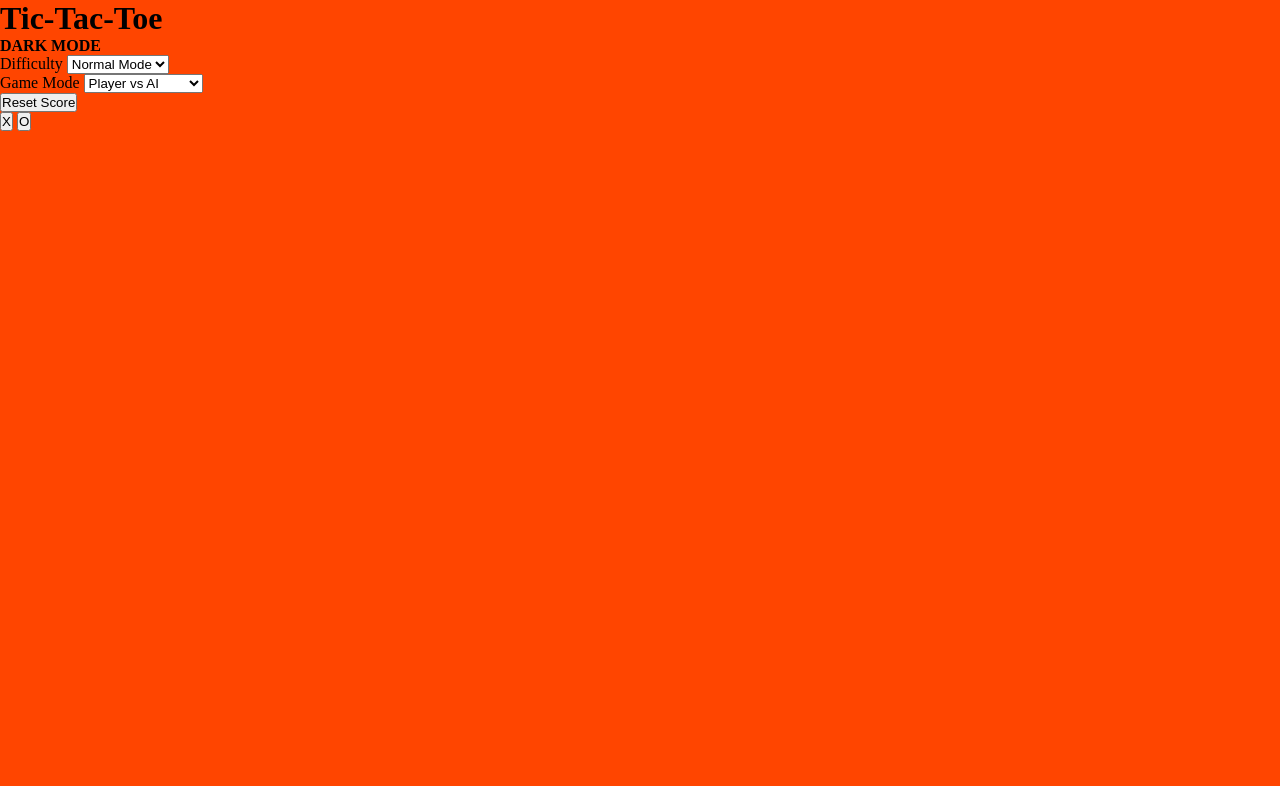
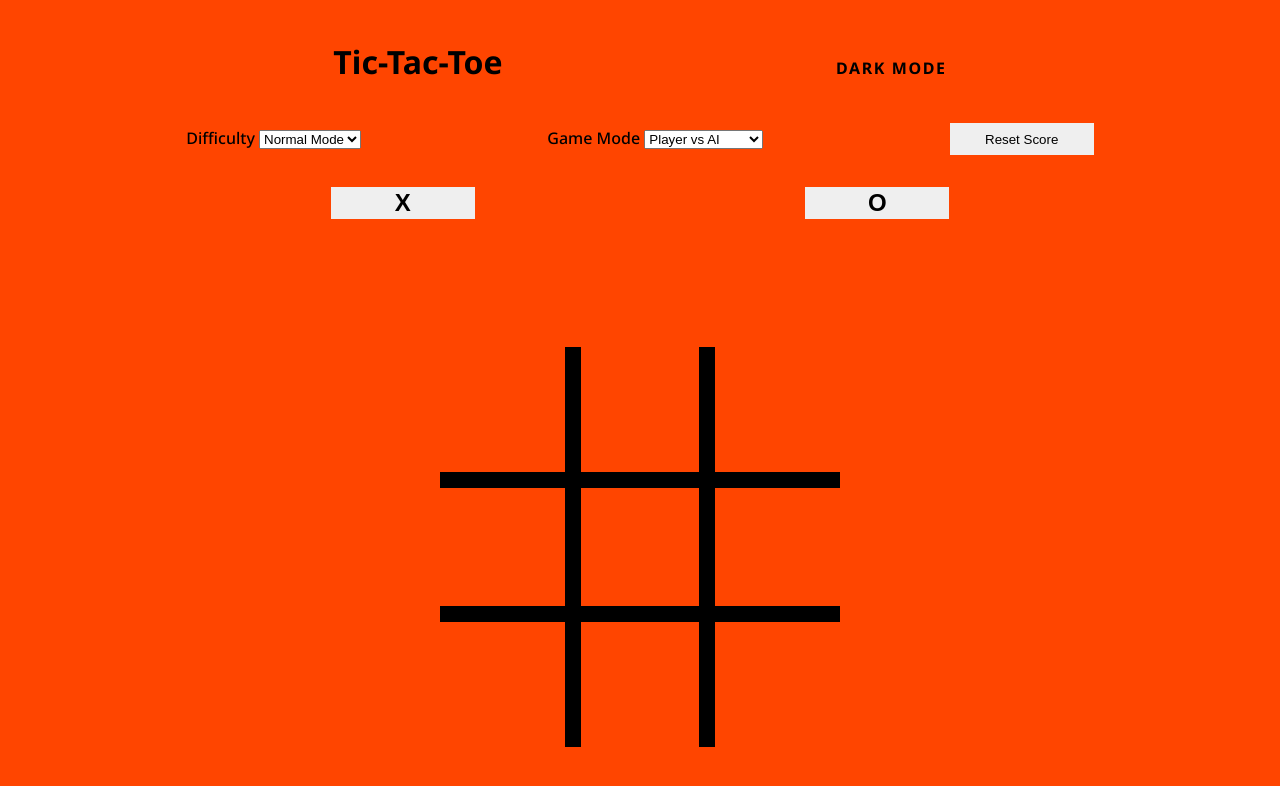
Before and after one commit to Jason9521/tic-tac-toe-project, a plain HTML site: page index.html in a window 1280 px wide. Drawn offline with Linux system fonts and the light colour scheme.

Commit message:
Added class to disable difficulty when needed

```diff
--- a/style.css
+++ b/style.css
@@ -1,4 +1,3 @@
-/* font-family: 'Noto Sans', sans-serif; */
 
 * {
     margin: 0;
@@ -12,4 +11,148 @@
 
 body {
     background-color: orangered;
+    font-family: 'Noto Sans', sans-serif;
 }
+
+.page-top {
+    display: flex;
+    align-items: baseline;
+    justify-content: space-evenly;
+    padding: 2.5rem 0;
+}
+
+.dark-mode {
+    letter-spacing: 0.1rem;
+}
+
+.dark-mode:hover {
+    cursor: pointer;
+}
+
+.player-options-one {
+    display: flex;
+    align-items: baseline;
+    justify-content: space-evenly;
+    padding-bottom: 2rem;
+}
+
+
+
+.reset-score {
+    height: 2rem;
+    width: 9rem;
+    border: none;
+}
+
+.player-options-two {
+    display: flex;
+    align-items: baseline;
+    justify-content: space-evenly;
+    padding-bottom: 3rem;
+}
+
+.choose-x,
+.choose-o {
+    height: 2rem;
+    width: 9rem;
+    border: none;
+    font-size: 1.5rem;
+    font-weight: 900;
+}
+
+.choose-x:hover,
+.choose-o:hover {
+    cursor: pointer;
+    height: 2.1rem;
+    width: 9.1rem;
+}
+
+.scoreboard {
+    display: flex;
+    justify-content: space-evenly;
+    padding-bottom: 4rem;
+}
+
+.score-one,
+.score-two {
+    display: flex;
+    flex-direction: column;
+    align-items: center;
+}
+
+.player-one,
+.player-two {
+    text-decoration: underline solid 3px;
+}
+
+.player-one-score,
+.player-two-score {
+    padding-top: 1rem;
+    font-size: 2rem;
+}
+
+/* PLAYER INTERFACE */
+
+.player-interface {
+    display: grid;
+    grid-template-columns: repeat(3, 1fr);
+    grid-template-rows: repeat(3, 1fr);
+    height: 25rem;
+    width: 25rem;
+    margin: 0 auto;
+    background-color: orangered ;
+}
+
+.top-left,
+.top-mid,
+.top-right,
+.mid-left,
+.mid-mid,
+.mid-right,
+.btm-left,
+.btm-mid,
+.btm-right {
+    border: 0.5rem solid black;
+}
+
+.top-left:hover,
+.top-mid:hover,
+.top-right:hover,
+.mid-left:hover,
+.mid-mid:hover,
+.mid-right:hover,
+.btm-left:hover,
+.btm-mid:hover,
+.btm-right:hover {
+    cursor: pointer;
+}
+
+.top-left,
+.top-mid,
+.top-right {
+    border-top: none;
+}
+
+.top-right,
+.mid-right,
+.btm-right {
+    border-right: none;
+}
+
+.btm-left,
+.btm-mid,
+.btm-right {
+    border-bottom: none;
+}
+
+.top-left,
+.mid-left,
+.btm-left {
+    border-left: none;
+}
+
+
+.disabled {
+    opacity: 0.6;
+    pointer-events: none;
+}
```
